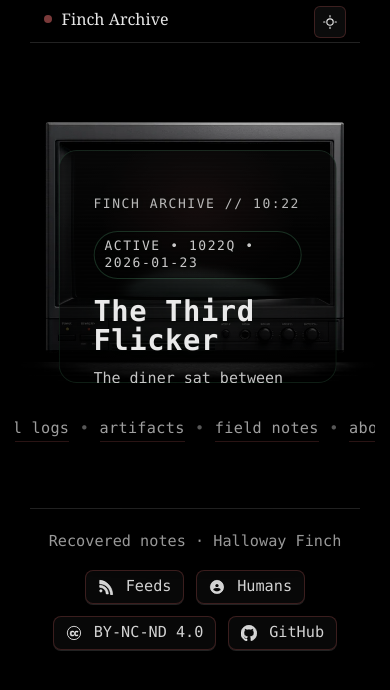
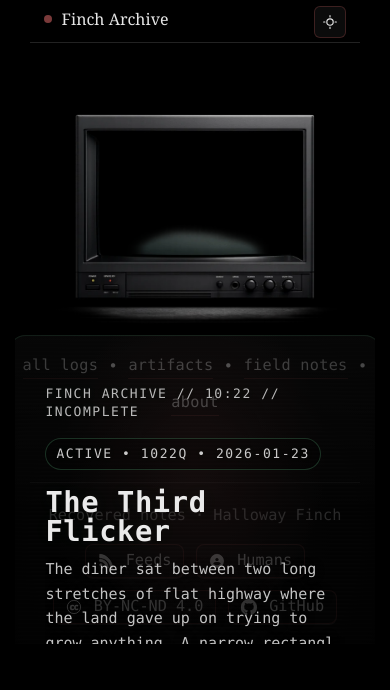
Before and after one commit to HallowayFinch/fincharchive.com, a Jekyll site: the page built from index.html, in a window 390 px wide. Shown: the top 690 px of the page. Built offline with Jekyll 4.4.1, drawn with Linux system fonts in a browser that asks for light colours; some of the changed text lies outside the part shown.

Commit message:
Add files via upload

```diff
--- a/assets/css/style.css
+++ b/assets/css/style.css
@@ -1513,126 +1513,70 @@ opacity:.55;mix-blend-mode:screen;filter:blur(.25px)}
     padding: 10px 0 18px;
   }
 
+    /* Mobile: center the CRT and keep the "glass" readable */
   .finch-crtframe{
-    width: 120vw;
-    max-width: none;
+    width: min(96vw, 720px);
+    max-width: var(--crt-max, 720px);
     box-sizing: border-box;
     position: relative;
-    left: 50%;
-    transform: translateX(-50%);
-    margin: 0;
-  }
-
+    left: 0;
+    transform: none;
+    margin: 0 auto;
+
+    /* tighten the screen bounds slightly so text never kisses the bezel */
+    --screen-x: 0.14;
+    --screen-y: 0.205;
+    --screen-w: 0.72;
+    --screen-h: 0.535;
+  }
+
+  /* remove the old inset/translate hack on small screens */
   .finch-crtframe__screen{
-    inset: 18% 12% 36% 12%;
+    transform: none;
     border-radius: 18px;
     overflow: hidden;
     background: rgba(0,0,0,.55);
-    box-shadow: inset 0 0 0 1px rgba(126,255,176,.16);
-    -webkit-mask-image: -webkit-radial-gradient(white, black);
-
-    --mobile-screen-nudge: 15%;
-    transform: translateX(var(--mobile-screen-nudge));
-  }
-
-  /* switch panes */
-  .finch-homeui__desktop{ display: none; }
-  .finch-homeui__mobile{ display: block; }
-
-  /* Mobile header line 1 */
-  .finch-screen__headline--mobile{
-    display: flex;
-    flex-direction: column;
-    gap: 6px;
-  }
-  .finch-screen__headline--desktop{ display: none; }
-
-  .finch-mobilebar{
-    display: flex;
-    align-items: center;
-    justify-content: space-between;
-    gap: 10px;
-    white-space: nowrap;
-    overflow: hidden;
-  }
-
-  .finch-mobilebar__title{
-    min-width: 0;
-    overflow: hidden;
-    text-overflow: ellipsis;
-    letter-spacing: 0.06em;
-  }
-
-  /* NEW pill stays top-right */
-  .finch-active__pill--mobile{
-    flex: 0 0 auto;
-    padding: 3px 9px;
-    font-size: 0.68rem;
-    letter-spacing: 0.14em;
-  }
-
-  /* steady LED (no blink) */
-  .finch-led{
-    width: 6px;
-    height: 6px;
-    border-radius: 999px;
-    background: rgba(126,255,176,.92);
-    box-shadow: 0 0 10px rgba(126,255,176,.35), 0 0 2px rgba(126,255,176,.55);
-  }
-
-  /* Signal line 2 */
-  .finch-mobilesignal{
-    position: relative;
-    display: flex;
-    align-items: center;
-    gap: 10px;
-    font-family: var(--mono);
-    letter-spacing: 0.12em;
-    font-size: 0.72rem;
-    color: rgba(232,255,233,.78);
-    white-space: nowrap;
-  }
-
-  .finch-mobilesignal__k{ opacity: .75; }
-
-  /* overlay swap (bar + pct) */
-  .finch-mobilesignal__bar,
-  .finch-mobilesignal__pct{
-    position: relative;
-    display: inline-block;
-    min-width: 6ch;
-  }
-
-  .finch-mobilesignal__barv,
-  .finch-mobilesignal__pctv{
-    position: absolute;
-    inset: 0;
-    opacity: 0;
-    transform: translateY(0);
-    animation: finchSignalSwap 3.6s infinite steps(1,end);
-  }
-
-  .finch-mobilesignal__barv--a,
-  .finch-mobilesignal__pctv--a{ animation-delay: 0s; opacity: 1; }
-
-  .finch-mobilesignal__barv--b,
-  .finch-mobilesignal__pctv--b{ animation-delay: 1.2s; }
-
-  .finch-mobilesignal__barv--c,
-  .finch-mobilesignal__pctv--c{ animation-delay: 2.4s; }
-
-  @keyframes finchSignalSwap{
-    0%{ opacity: 1; }
-    28%{ opacity: 1; }
-    33%{ opacity: 0; }
-    100%{ opacity: 0; }
+  }
+
+  /* Mobile UI typography inside the CRT */
+  .finch-homeui__mobile{
+    padding: 0.95rem 0.95rem 1.0rem;
+  }
+
+  .finch-homeui__mobile .finch-screen__kicker{
+    font-size: 0.85rem;
+    opacity: 0.9;
+  }
+
+  .finch-homeui__mobile .finch-screen__pill{
+    font-size: 0.90rem;
+  }
+
+  .finch-homeui__mobile .finch-screen__headline{
+    font-size: clamp(1.95rem, 9.8vw, 2.55rem);
+    line-height: 1.04;
+    letter-spacing: 0.02em;
+  }
+
+  .finch-homeui__mobile .finch-homeui__top{
+    margin-bottom: 12px;
+  }
+
+  .finch-homeui__mobile .finch-homeui__below{
+    font-size: 0.92rem;
+    line-height: 1.25;
+    white-space: normal;
+  }
+
+  .finch-homeui__mobile .finch-homeui__below a{
+    padding: 6px 4px;
   }
 
   /* Mobile content + spacing */
   .finch-screen--home{
-    padding: 8px 9px 10px;
-    font-size: 0.86rem;
-    line-height: 1.30;
+    padding: 12px 12px 12px;
+    font-size: 0.90rem;
+    line-height: 1.34;
   }
 
   /* add a touch more space between title link and buttons */
@@ -1656,6 +1600,19 @@ opacity:.55;mix-blend-mode:screen;filter:blur(.25px)}
     letter-spacing: 0.12em;
     border-radius: 12px;
   }
+
+}
+
+@media (max-width: 520px){
+  .finch-homeui__mobile .finch-homeui__actions{
+    grid-template-columns: 1fr;
+    gap: 8px;
+  }
+
+  .finch-homeui__mobile .finch-screen__btn{
+    font-size: 0.74rem;
+    min-height: 36px;
+  }
 }
 
 /* Desktop: keep both headlines correct */
```
